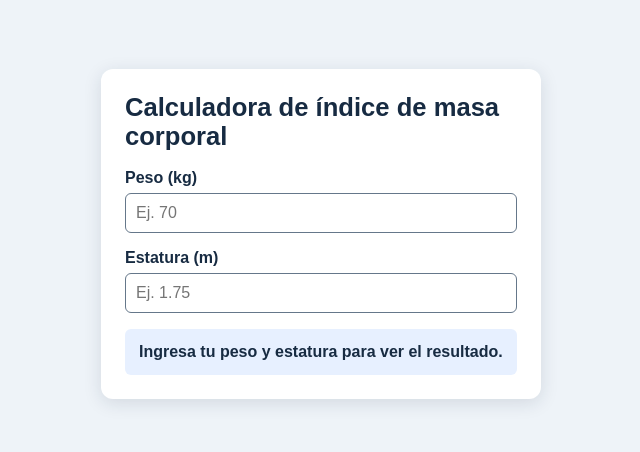
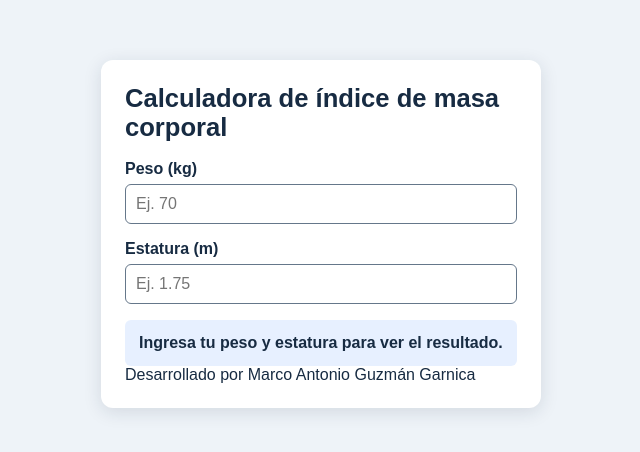
Before and after one commit to Garnica21/calculadora-imc, a plain HTML site: page index.html in a window 1280 px wide. Shown: the part 166-618 px from the top of the page, without its empty margins (319-959 px from the left). Drawn offline with Linux system fonts and the light colour scheme.

Commit message:
Agrega autoría y descripción de los archivos

```diff
--- a/index.html
+++ b/index.html
@@ -1,4 +1,10 @@
 <!DOCTYPE html>
+<!--
+  Proyecto: Calculadora de índice de masa corporal
+  Autor: Marco Antonio Guzmán Garnica
+  Descripción: Define el formulario para ingresar el peso en kilogramos
+  y la estatura en metros, y el espacio donde se muestra el resultado.
+-->
 <html lang="es">
 <head>
   <meta charset="UTF-8">
@@ -27,6 +33,7 @@
     <p id="resultado" role="status">
       Ingresa tu peso y estatura para ver el resultado.
     </p>
+  <footer>Desarrollado por Marco Antonio Guzmán Garnica</footer>
   </main>
   <script src="script.js"></script>
 </body>
--- a/script.js
+++ b/script.js
@@ -1,3 +1,9 @@
+/*
+  Proyecto: Calculadora de índice de masa corporal
+  Autor: Marco Antonio Guzmán Garnica
+  Descripción: Valida el peso y la estatura, calcula el IMC y actualiza
+  el resultado y su categoría cada vez que cambia uno de los campos.
+*/
 const formulario = document.getElementById("formulario-imc");
 const campoPeso = document.getElementById("peso");
 const campoEstatura = document.getElementById("estatura");
```
Also changed, not shown: estilos.css (+6 -1 lines).
